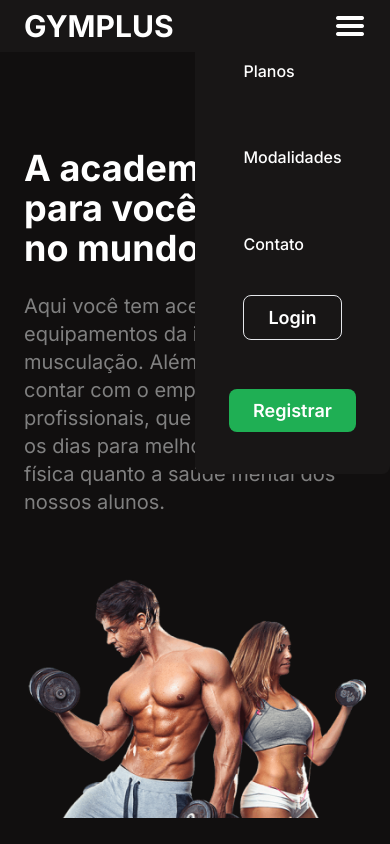
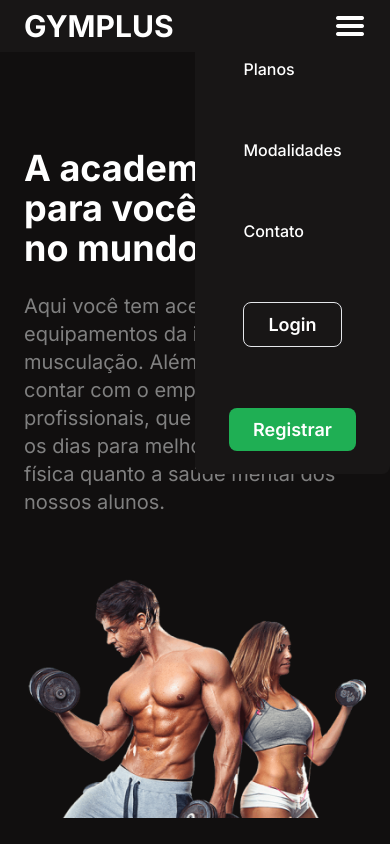
Before and after one commit to danilozxz/gymplus, a Next.js app: page / in a window 390 px wide. Both pictures are taken after a click on the element 350 px from the left and 26 px from the top of the page. Shown: the top 844 px of the page. Built offline with nearby package versions, Linux system fonts and the light colour scheme.

Commit message:
ajustando nav mobile

```diff
--- a/src/components/Nav.tsx
+++ b/src/components/Nav.tsx
@@ -41,7 +41,7 @@ export const Nav = () => {
                         <a href="#modalidades"><li className='text-white font-medium transition-all ease-linear hover:text-[#1FAF54]'>Modalidades</li></a>
                         <a href="#contato"><li className='text-white font-medium transition-all ease-linear hover:text-[#1FAF54]'>Contato</li></a>
                     </ul>
-                    <div className='flex flex-col justify-around items-center h-[40%] gap-4 mt-4 xl:mt-0 xl:flex-row'>
+                    <div className='flex flex-col justify-around items-center h-1/2 gap-4 mt-8 xl:mt-0 xl:flex-row'>
                         <button className='border px-6 py-2 rounded-lg font-semibold text-[18px] text-white transition-all ease-linear hover:bg-[#ffffff17]'>Login</button>
                         <ButtonGreen children='Registrar' />
                     </div>
```
